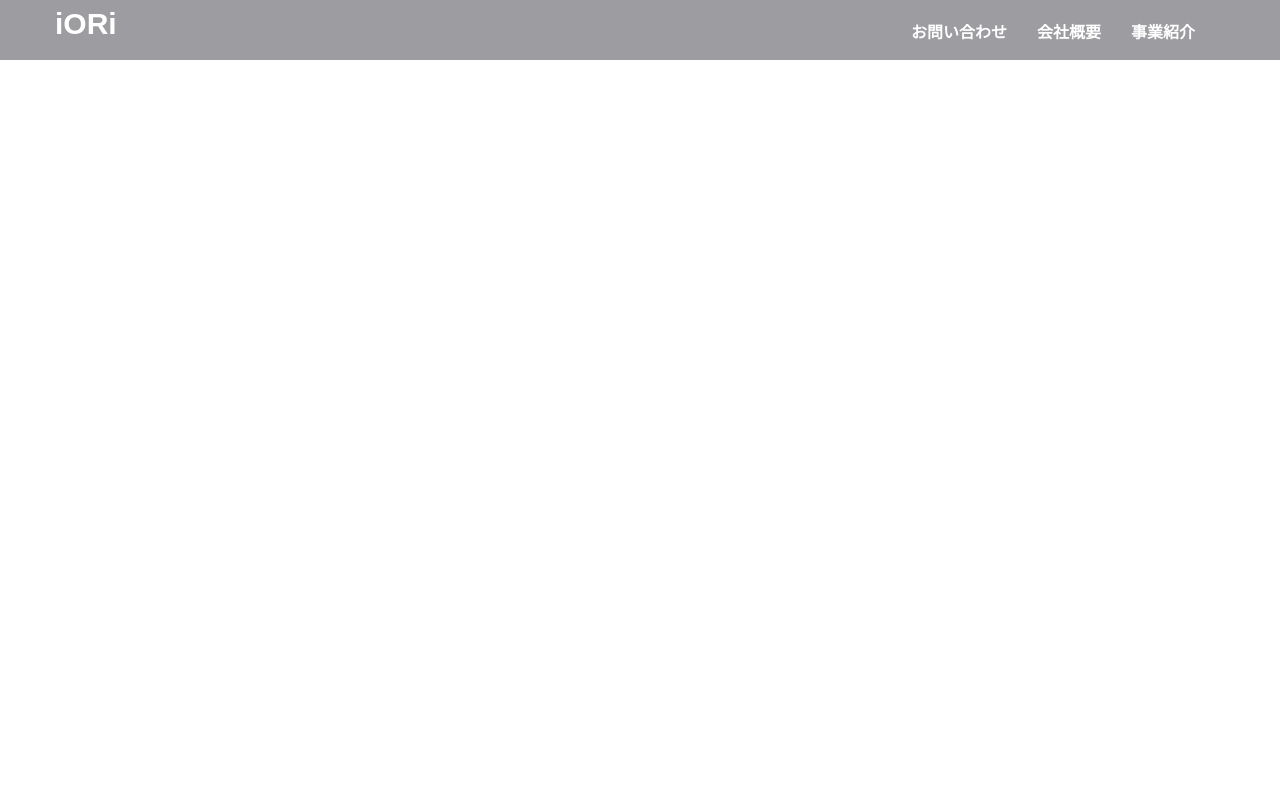
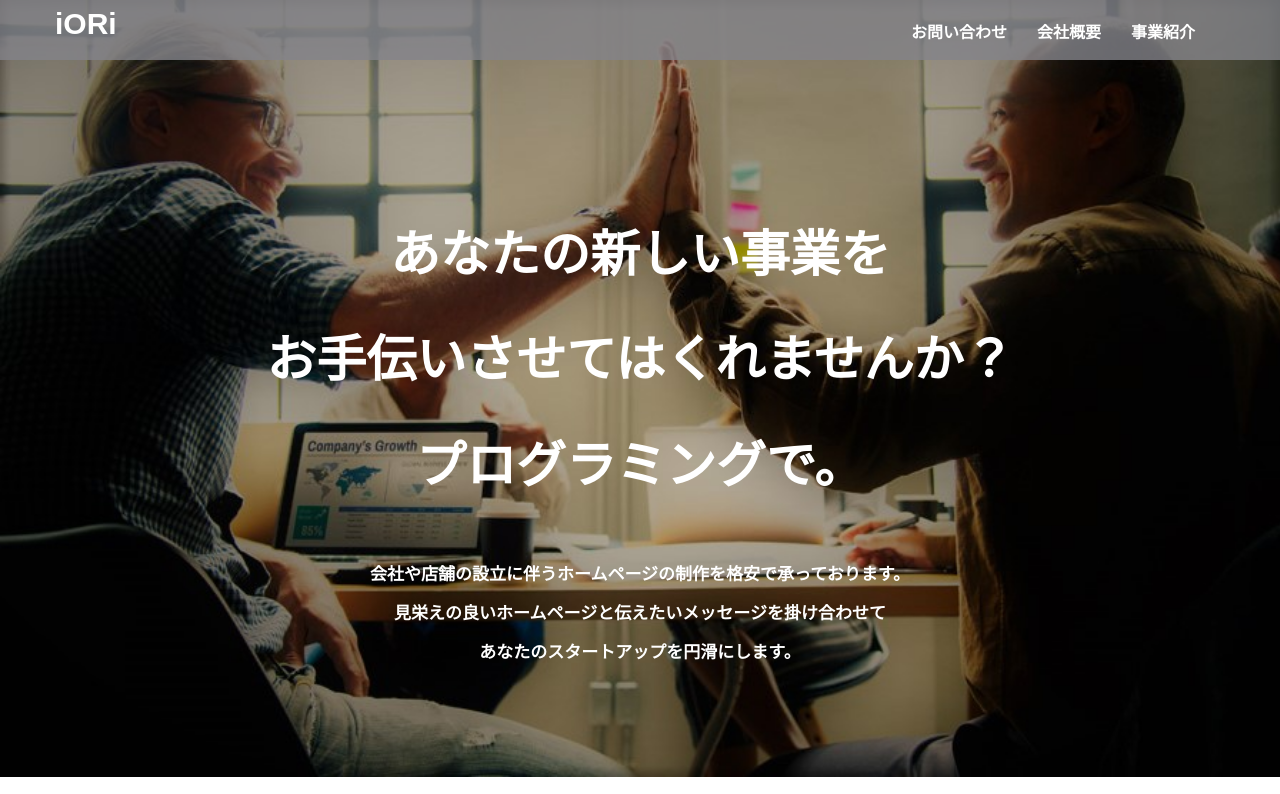
Before and after one commit to iori1014/iORiofficial.github.io, a plain HTML site: page index.html in a window 1280 px wide. Shown: the top 794 px of the page. Drawn offline with Linux system fonts and the light colour scheme.

Commit message:
Update stylesheet.css

```diff
--- a/stylesheet.css
+++ b/stylesheet.css
@@ -66,7 +66,7 @@ header li:hover{
 
 
 main{
-  background-image:url(image/ハイタッチフォーカス.png);
+  background-image:url(ハイタッチフォーカス.png);
   background-size:cover;
   color:white;
   text-align: center;
```
